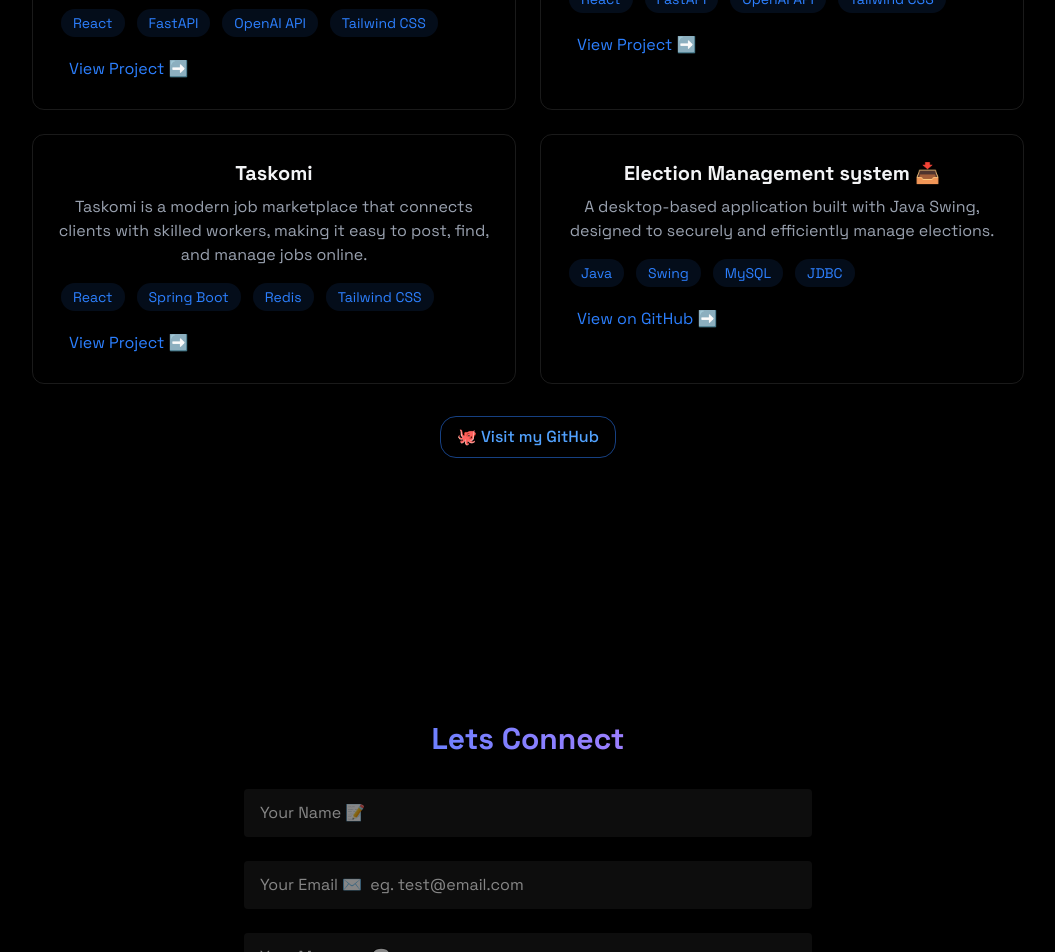
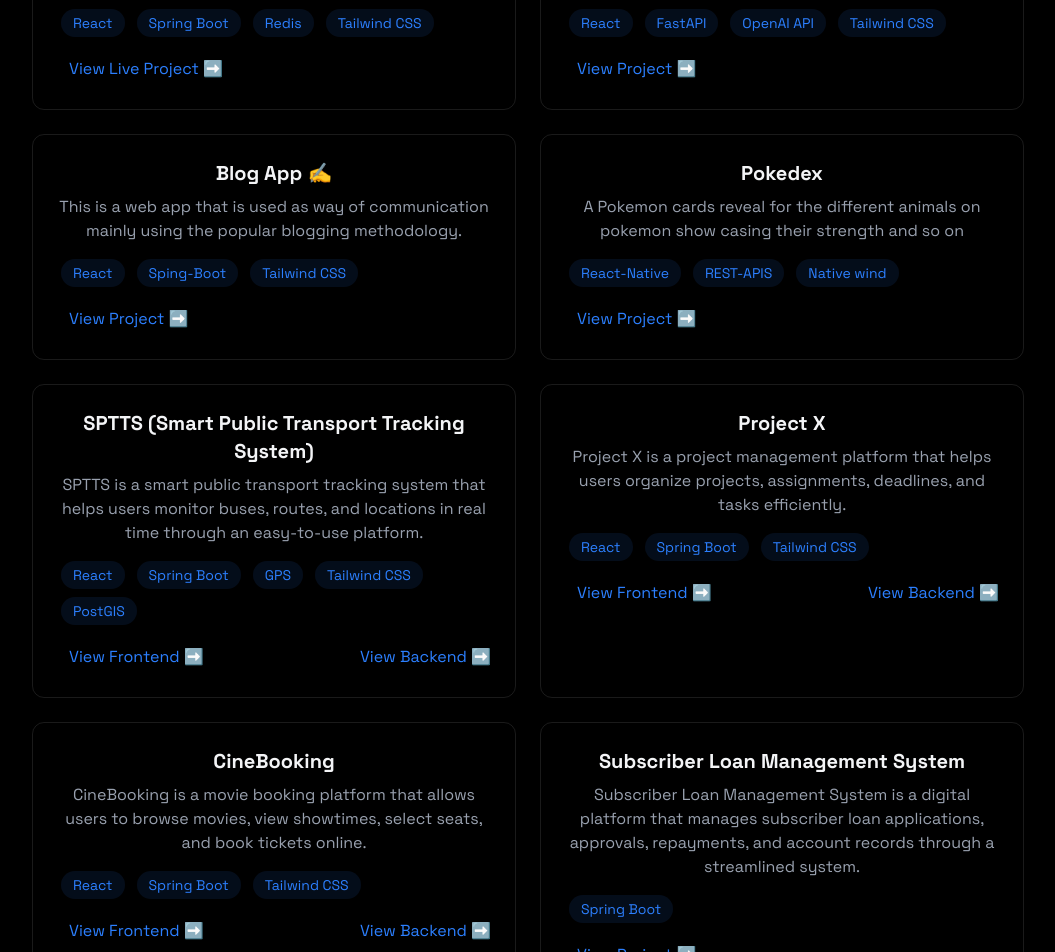
Before and after one commit to niyoblaise/niyoblaise-7, a React (Vite) app: page / in a window 1280 px wide. Shown: the part 2000-2952 px from the top of the page, without its empty margins (112-1167 px from the left). Built offline with nearby package versions, Linux system fonts and the light colour scheme.

Commit message:
adding projects

```diff
--- a/src/components/sections/Projects.jsx
+++ b/src/components/sections/Projects.jsx
@@ -1,8 +1,11 @@
-import { RevealOnScroll } from "../RevealOnScroll"
+import { RevealOnScroll } from "../RevealOnScroll";
 
 export const Projects = () => {
   return (
-    <section id="projects" className="min-h-screen flex items-center justify-center py-20">
+    <section
+      id="projects"
+      className="min-h-screen flex items-center justify-center py-20"
+    >
       <RevealOnScroll>
         <div className="max-w-5xl mx-auto px-4">
           <h2 className="text-3xl font-bold mb-8 bg-gradient-to-r from-blue-500 to-purple-400 bg-clip-text text-transparent text-center">
@@ -10,17 +13,77 @@ export const Projects = () => {
           </h2>
 
           <div className="grid grid-cols-1 md:grid-cols-2 gap-6">
+            <div className="p-6 rounded-xl border border-white/10 hover:-translate-y-1 hover:border-blue-500/30 hover:shadow-[0_2px_8px_rgba(59,130,246,0.2)] transition">
+              <h3 className="text-xl font-bold mb-2">Taskomi</h3>
+              <p className="text-gray-400 mb-4">
+                Taskomi is a modern job marketplace that connects clients with
+                skilled workers, making it easy to post, find, and manage jobs
+                online.
+              </p>
+              <div className="flex flex-wrap gap-2 mb-4">
+                {["React", "Spring Boot", "Redis", "Tailwind CSS"].map(
+                  (tech, key) => (
+                    <span
+                      key={key}
+                      className="bg-blue-500/10 text-blue-500 ml-1 px-3 py-1 rounded-full text-sm hover:bg-blue-500/20 hover:shadow-[0_2px_8px_rgba(59,130,246,0.2)] transition-all"
+                    >
+                      {tech}
+                    </span>
+                  ),
+                )}
+              </div>
+              <div className="flex justify-between items-center">
+                <a
+                  href="https://taskomi.africa/login"
+                  target="_blank"
+                  rel="noopener noreferrer"
+                  className="text-blue-500 hover:text-blue-400 transition-colors my-1 ml-3"
+                >
+                  View Live Project ➡️
+                </a>
+              </div>
+            </div>
 
             <div className="p-6 rounded-xl border border-white/10 hover:-translate-y-1 hover:border-blue-500/30 hover:shadow-[0_2px_8px_rgba(59,130,246,0.2)] transition">
               <h3 className="text-xl font-bold mb-2">
                 🤖 ChatBot – AI-powered Conversation
               </h3>
               <p className="text-gray-400 mb-4">
-                ChatBot is a simple AI assistant powered by OpenAI, built to deliver smart,
-                real-time responses in a clean chat interface.
+                ChatBot is a simple AI assistant powered by OpenAI, built to
+                deliver smart, real-time responses in a clean chat interface.
               </p>
               <div className="flex flex-wrap gap-2 mb-4">
-                {["React", "FastAPI", "OpenAI API", "Tailwind CSS"].map((tech, key) => (
+                {["React", "FastAPI", "OpenAI API", "Tailwind CSS"].map(
+                  (tech, key) => (
+                    <span
+                      key={key}
+                      className="bg-blue-500/10 text-blue-500 ml-1 px-3 py-1 rounded-full text-sm hover:bg-blue-500/20 hover:shadow-[0_2px_8px_rgba(59,130,246,0.2)] transition-all"
+                    >
+                      {tech}
+                    </span>
+                  ),
+                )}
+              </div>
+              <div className="flex justify-between items-center">
+                <a
+                  href="https://front-end-vert-nine-45.vercel.app/"
+                  target="_blank"
+                  rel="noopener noreferrer"
+                  className="text-blue-500 hover:text-blue-400 transition-colors my-1 ml-3"
+                >
+                  View Project ➡️
+                </a>
+              </div>
+            </div>
+
+            <div className="p-6 rounded-xl border border-white/10 hover:-translate-y-1 hover:border-blue-500/30 hover:shadow-[0_2px_8px_rgba(59,130,246,0.2)] transition">
+              <h3 className="text-xl font-bold mb-2">Blog App ✍️</h3>
+              <p className="text-gray-400 mb-4">
+                This is a web app that is used as way of communication mainly
+                using the popular blogging methodology.
+              </p>
+              <div className="flex flex-wrap gap-2 mb-4">
+                {["React", "Sping-Boot", "Tailwind CSS"].map((tech, key) => (
                   <span
                     key={key}
                     className="bg-blue-500/10 text-blue-500 ml-1 px-3 py-1 rounded-full text-sm hover:bg-blue-500/20 hover:shadow-[0_2px_8px_rgba(59,130,246,0.2)] transition-all"
@@ -41,16 +104,86 @@ export const Projects = () => {
               </div>
             </div>
 
+            <div className="p-6 rounded-xl border border-white/10 hover:-translate-y-1 hover:border-blue-500/30 hover:shadow-[0_2px_8px_rgba(59,130,246,0.2)] transition">
+              <h3 className="text-xl font-bold mb-2">Pokedex</h3>
+              <p className="text-gray-400 mb-4">
+                A Pokemon cards reveal for the different animals on pokemon show
+                casing their strength and so on
+              </p>
+              <div className="flex flex-wrap gap-2 mb-4">
+                {["React-Native", "REST-APIS", "Native wind"].map(
+                  (tech, key) => (
+                    <span
+                      key={key}
+                      className="bg-blue-500/10 text-blue-500 ml-1 px-3 py-1 rounded-full text-sm hover:bg-blue-500/20 hover:shadow-[0_2px_8px_rgba(59,130,246,0.2)] transition-all"
+                    >
+                      {tech}
+                    </span>
+                  ),
+                )}
+              </div>
+              <div className="flex justify-between items-center">
+                <a
+                  href="https://github.com/niyoblaise/Pokedex"
+                  target="_blank"
+                  rel="noopener noreferrer"
+                  className="text-blue-500 hover:text-blue-400 transition-colors my-1 ml-3"
+                >
+                  View Project ➡️
+                </a>
+              </div>
+            </div>
 
             <div className="p-6 rounded-xl border border-white/10 hover:-translate-y-1 hover:border-blue-500/30 hover:shadow-[0_2px_8px_rgba(59,130,246,0.2)] transition">
               <h3 className="text-xl font-bold mb-2">
-                Blog App ✍️
+                SPTTS (Smart Public Transport Tracking System)
               </h3>
               <p className="text-gray-400 mb-4">
-                This is a web app that is used as way of communication mainly using the popular blogging methodology.
+                SPTTS is a smart public transport tracking system that helps
+                users monitor buses, routes, and locations in real time through
+                an easy-to-use platform.
               </p>
               <div className="flex flex-wrap gap-2 mb-4">
-                {["React", "FastAPI", "OpenAI API", "Tailwind CSS"].map((tech, key) => (
+                {["React", "Spring Boot", "GPS", "Tailwind CSS", "PostGIS"].map(
+                  (tech, key) => (
+                    <span
+                      key={key}
+                      className="bg-blue-500/10 text-blue-500 ml-1 px-3 py-1 rounded-full text-sm hover:bg-blue-500/20 hover:shadow-[0_2px_8px_rgba(59,130,246,0.2)] transition-all"
+                    >
+                      {tech}
+                    </span>
+                  ),
+                )}
+              </div>
+              <div className="flex justify-between items-center">
+                <a
+                  href="https://github.com/niyoblaise/SPTTS-Frontend"
+                  target="_blank"
+                  rel="noopener noreferrer"
+                  className="text-blue-500 hover:text-blue-400 transition-colors my-1 ml-3"
+                >
+                  View Frontend ➡️
+                </a>
+                <a
+                  href="https://github.com/niyoblaise/SPTTS-Backend"
+                  target="_blank"
+                  rel="noopener noreferrer"
+                  className="text-blue-500 hover:text-blue-400 transition-colors my-1 ml-3"
+                >
+                  View Backend ➡️
+                </a>
+              </div>
+            </div>
+
+            <div className="p-6 rounded-xl border border-white/10 hover:-translate-y-1 hover:border-blue-500/30 hover:shadow-[0_2px_8px_rgba(59,130,246,0.2)] transition">
+              <h3 className="text-xl font-bold mb-2">Project X</h3>
+              <p className="text-gray-400 mb-4">
+                Project X is a project management platform that helps users
+                organize projects, assignments, deadlines, and tasks
+                efficiently.
+              </p>
+              <div className="flex flex-wrap gap-2 mb-4">
+                {["React", "Spring Boot", "Tailwind CSS"].map((tech, key) => (
                   <span
                     key={key}
                     className="bg-blue-500/10 text-blue-500 ml-1 px-3 py-1 rounded-full text-sm hover:bg-blue-500/20 hover:shadow-[0_2px_8px_rgba(59,130,246,0.2)] transition-all"
@@ -61,26 +194,33 @@ export const Projects = () => {
               </div>
               <div className="flex justify-between items-center">
                 <a
-                  href="https://front-end-vert-nine-45.vercel.app/"
+                  href="https://github.com/niyoblaise/ProjectXFrontend"
                   target="_blank"
                   rel="noopener noreferrer"
                   className="text-blue-500 hover:text-blue-400 transition-colors my-1 ml-3"
                 >
-                  View Project ➡️
+                  View Frontend ➡️
+                </a>
+                <a
+                  href="https://github.com/niyoblaise/ProjectXBackend"
+                  target="_blank"
+                  rel="noopener noreferrer"
+                  className="text-blue-500 hover:text-blue-400 transition-colors my-1 ml-3"
+                >
+                  View Backend ➡️
                 </a>
               </div>
             </div>
 
-            {/* Taskomi */}
             <div className="p-6 rounded-xl border border-white/10 hover:-translate-y-1 hover:border-blue-500/30 hover:shadow-[0_2px_8px_rgba(59,130,246,0.2)] transition">
-              <h3 className="text-xl font-bold mb-2">
-                Taskomi
-              </h3>
+              <h3 className="text-xl font-bold mb-2">CineBooking</h3>
               <p className="text-gray-400 mb-4">
-                Taskomi is a modern job marketplace that connects clients with skilled workers, making it easy to post, find, and manage jobs online.
+                CineBooking is a movie booking platform that allows users to
+                browse movies, view showtimes, select seats, and book tickets
+                online.
               </p>
               <div className="flex flex-wrap gap-2 mb-4">
-                {["React", "Spring Boot", "Redis", "Tailwind CSS"].map((tech, key) => (
+                {["React", "Spring Boot", "Tailwind CSS"].map((tech, key) => (
                   <span
                     key={key}
                     className="bg-blue-500/10 text-blue-500 ml-1 px-3 py-1 rounded-full text-sm hover:bg-blue-500/20 hover:shadow-[0_2px_8px_rgba(59,130,246,0.2)] transition-all"
@@ -91,7 +231,46 @@ export const Projects = () => {
               </div>
               <div className="flex justify-between items-center">
                 <a
-                  href="https://taskomi.africa/login"
+                  href="https://github.com/niyoblaise/CineBookingFrontend"
+                  target="_blank"
+                  rel="noopener noreferrer"
+                  className="text-blue-500 hover:text-blue-400 transition-colors my-1 ml-3"
+                >
+                  View Frontend ➡️
+                </a>
+                <a
+                  href="https://github.com/niyoblaise/ProjectXBackend"
+                  target="_blank"
+                  rel="noopener noreferrer"
+                  className="text-blue-500 hover:text-blue-400 transition-colors my-1 ml-3"
+                >
+                  View Backend ➡️
+                </a>
+              </div>
+            </div>
+
+            <div className="p-6 rounded-xl border border-white/10 hover:-translate-y-1 hover:border-blue-500/30 hover:shadow-[0_2px_8px_rgba(59,130,246,0.2)] transition">
+              <h3 className="text-xl font-bold mb-2">
+                Subscriber Loan Management System
+              </h3>
+              <p className="text-gray-400 mb-4">
+                Subscriber Loan Management System is a digital platform that
+                manages subscriber loan applications, approvals, repayments, and
+                account records through a streamlined system.
+              </p>
+              <div className="flex flex-wrap gap-2 mb-4">
+                {["Spring Boot"].map((tech, key) => (
+                  <span
+                    key={key}
+                    className="bg-blue-500/10 text-blue-500 ml-1 px-3 py-1 rounded-full text-sm hover:bg-blue-500/20 hover:shadow-[0_2px_8px_rgba(59,130,246,0.2)] transition-all"
+                  >
+                    {tech}
+                  </span>
+                ))}
+              </div>
+              <div className="flex justify-between items-center">
+                <a
+                  href="https://github.com/niyoblaise/Subscriber-Loan-Management-System-"
                   target="_blank"
                   rel="noopener noreferrer"
                   className="text-blue-500 hover:text-blue-400 transition-colors my-1 ml-3"
@@ -101,13 +280,13 @@ export const Projects = () => {
               </div>
             </div>
 
-
             <div className="p-6 rounded-xl border border-white/10 hover:-translate-y-1 hover:border-blue-500/30 hover:shadow-[0_2px_8px_rgba(59,130,246,0.2)] transition">
               <h3 className="text-xl font-bold mb-2">
                 Election Management system 📥
               </h3>
               <p className="text-gray-400 mb-4">
-                A desktop-based application built with Java Swing, designed to securely and efficiently manage elections.
+                A desktop-based application built with Java Swing, designed to
+                securely and efficiently manage elections.
               </p>
               <div className="flex flex-wrap gap-2 mb-4">
                 {["Java", "Swing", "MySQL", "JDBC"].map((tech, key) => (
@@ -132,7 +311,6 @@ export const Projects = () => {
             </div>
           </div>
 
-
           <div className="flex justify-center mt-8">
             <a
               href="https://github.com/niyoblaise"
```
Also changed, not shown: index.html (+7 -4 lines).
